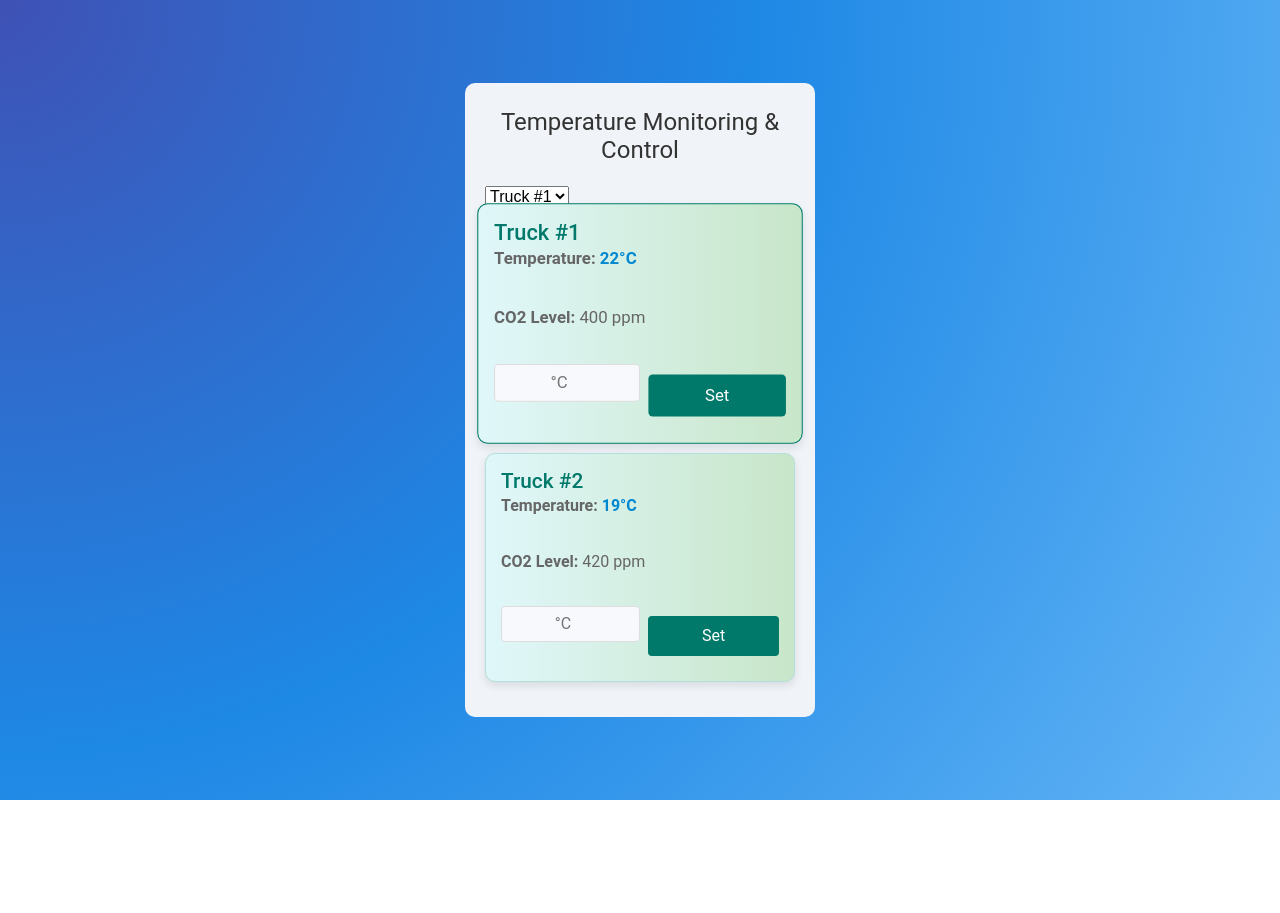
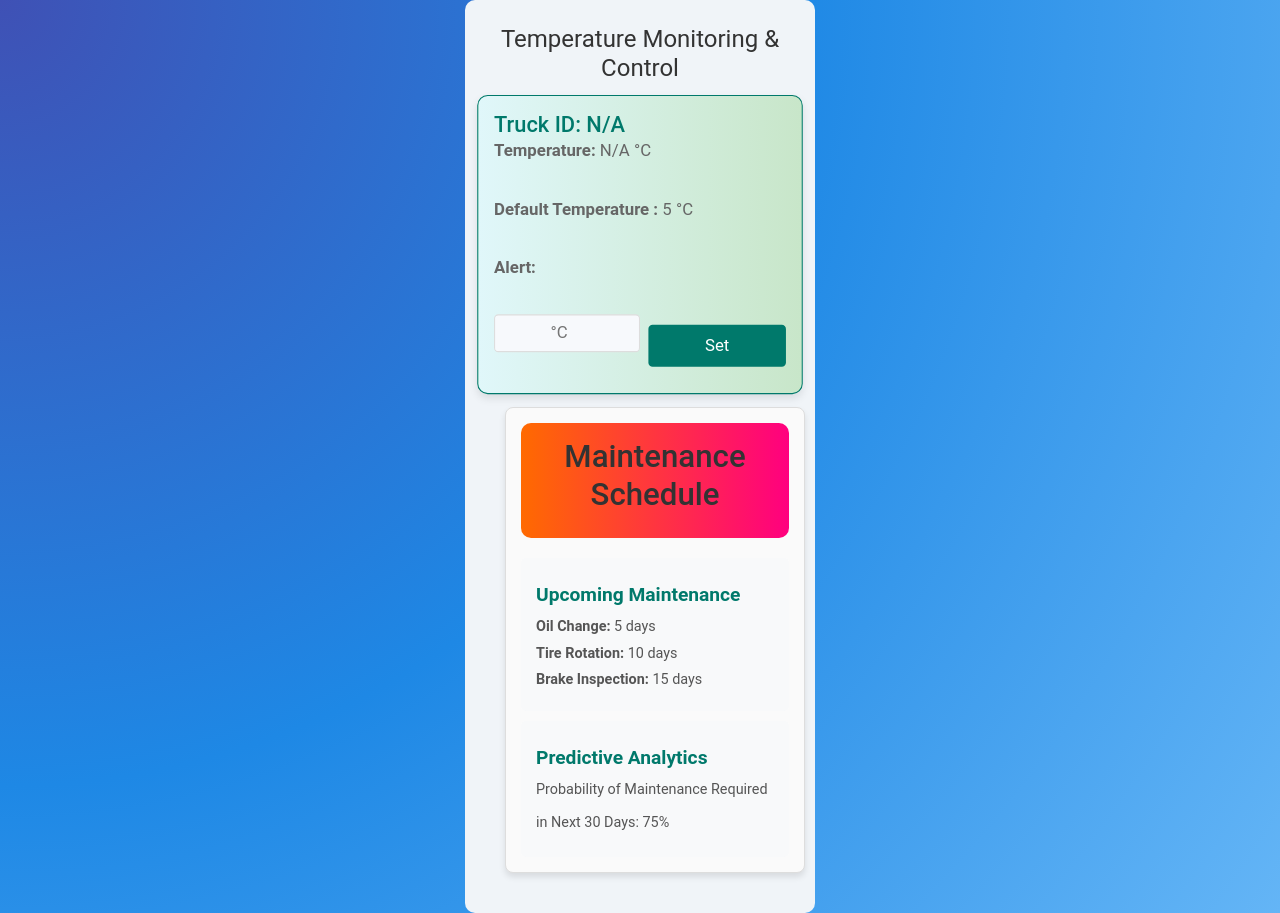
Before and after one commit to adhidhyaRP/newfleet, a React (Vite) app: page /temperature-control in a window 1280 px wide. Before the commit the page ends 800 px from the top, so only its background shows below. Built offline with nearby package versions, Linux system fonts and the light colour scheme.

Commit message:
Update TemperatureControl.jsx

```diff
--- a/src/TemperatureControl.jsx
+++ b/src/TemperatureControl.jsx
@@ -1,47 +1,40 @@
 import React, { useState } from "react";
+import { useLocation } from "react-router-dom";
 import "./TemperatureControl.css";
+import './MaintenanceAlert.css'
 
 function TemperatureControl() {
-  const [selectedTruck, setSelectedTruck] = useState("Truck #1");
+  const location = useLocation();
   const [setTemp, setSetTemp] = useState("");
+  const [vehicle, setVehicle] = useState("Truck 1");
 
-  const trucksData = [
-    {
-      id: "Truck #1",
-      temperature: "22°C",
-      co2Level: "400 ppm",
-    },
-    {
-      id: "Truck #2",
-      temperature: "19°C",
-      co2Level: "420 ppm",
-    },
-  ];
+  // Access the complete currentData object
+  const currentData = location.state?.currentData ?? {};
+
+  // Maintenance data
+  const maintenanceData = {
+    upcomingMaintenance: [
+      { task: "Oil Change", days: 5 },
+      { task: "Tire Rotation", days: 10 },
+      { task: "Brake Inspection", days: 15 },
+    ],
+    predictiveAnalytics: 75, // Probability percentage
+  };
 
   const handleSetTemp = () => {
-    alert(`Set temperature to ${setTemp}°C for ${selectedTruck}`);
+    alert(`Set temperature to ${setTemp}°C for Truck ID ${currentData.truck_id ?? 'N/A'}`);
   };
 
   return (
     <div className="temperature-control">
       <h2>Temperature Monitoring & Control</h2>
-      <select
-        className="truck-select"
-        value={selectedTruck}
-        onChange={(e) => setSelectedTruck(e.target.value)}
-      >
-        {trucksData.map((truck) => (
-          <option key={truck.id} value={truck.id}>
-            {truck.id}
-          </option>
-        ))}
-      </select>
 
-      {trucksData.map((truck) => (
-        <div key={truck.id} className={`truck-card ${truck.id === selectedTruck ? "active" : ""}`}>
-          <h3>{truck.id}</h3>
-          <p><strong>Temperature:</strong> <span className="temperature">{truck.temperature}</span></p>
-          <p><strong>CO2 Level:</strong> <span className="co2-level">{truck.co2Level}</span></p>
+      <div className="truck-card active">
+        <h3>Truck ID: {currentData.truck_id ?? 'N/A'}</h3>
+        <p><strong>Temperature:</strong> {currentData.temperature ?? 'N/A'} °C</p>
+        <p><strong>Default Temperature :</strong> 5 °C</p>
+        <p><strong>Alert:</strong> {currentData.action}</p>
+        {/* <p><strong>Fuel Level:</strong> {currentData.fuel_level ?? 'N/A'}%</p> */}
 
         <div className="set-temp">
           <input
@@ -53,7 +46,33 @@ function TemperatureControl() {
           <button onClick={handleSetTemp}>Set</button>
         </div>
       </div>
+
+      {/* Maintenance Alert Section */}
+      <div className="maintenance-alert">
+        <div className="header">
+          <h3>Maintenance Schedule</h3>
+        </div>
+        <div className="content">
+
+
+          <div className="upcoming-maintenance">
+            <h4>Upcoming Maintenance</h4>
+            {maintenanceData.upcomingMaintenance.map((item, index) => (
+              <p key={index}>
+                <strong>{item.task}:</strong> {item.days} days
+              </p>
             ))}
+          </div>
+
+          <div className="predictive-analytics">
+            <h4>Predictive Analytics</h4>
+            <p>
+              Probability of Maintenance Required in Next 30 Days: 75%
+              <span className="probability"> {currentData.maintenance_action}</span>
+            </p>
+          </div>
+        </div>
+      </div>
     </div>
   );
 }
```
Lines whose indentation alone changed are shown as unchanged.
